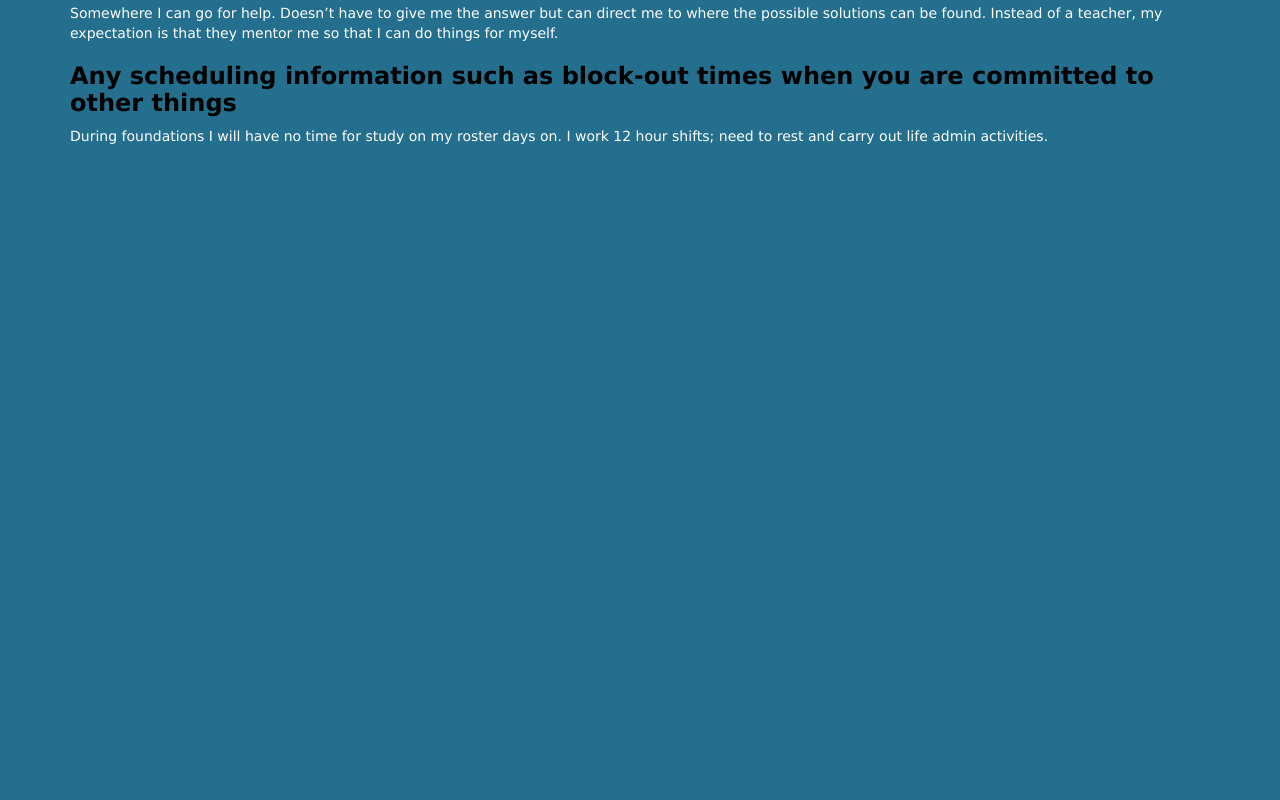
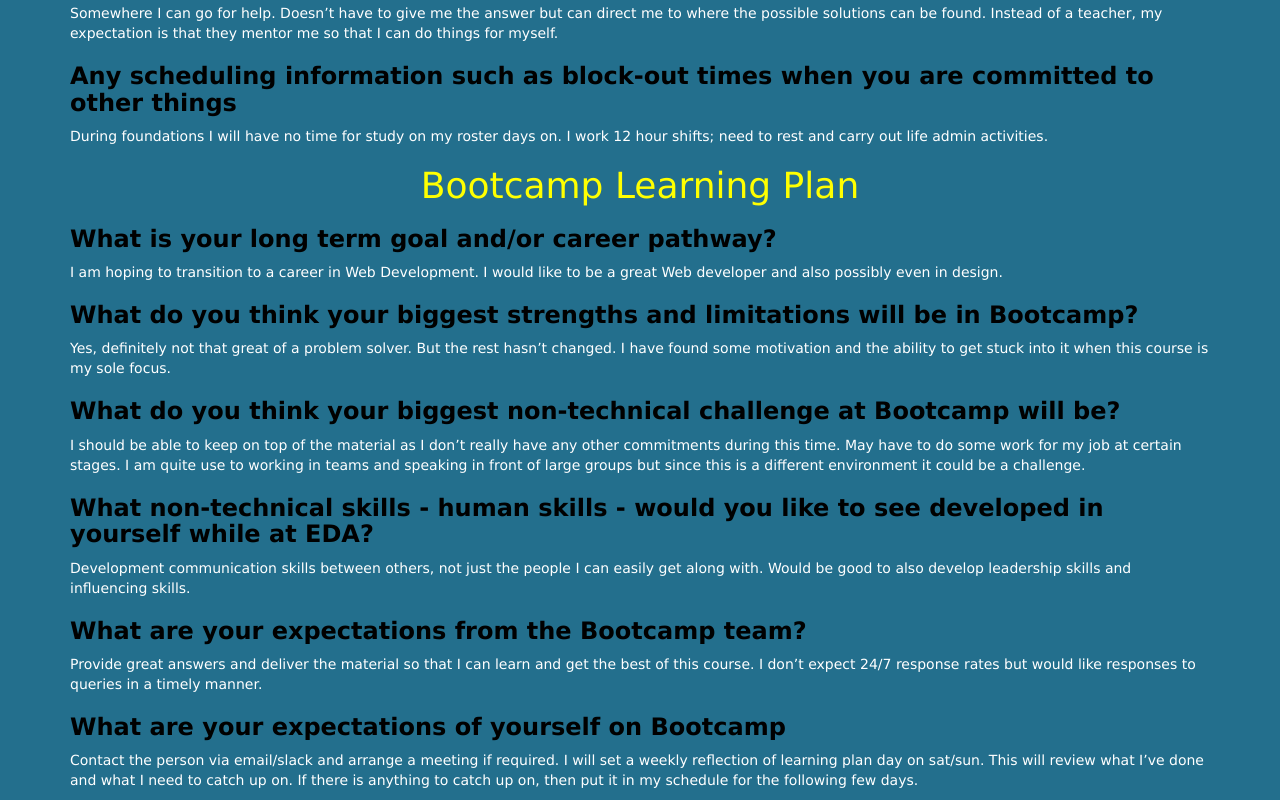
Before and after one commit to hanh008/hanh008.github.io, a plain HTML site: page blog/sprint2-cultural.html in a window 1280 px wide. Shown: the part 501-1301 px from the top of the page. Before the commit the page ends 800 px from the top, so only its background shows below. Drawn offline with Linux system fonts and the light colour scheme.

Commit message:
add sprint 5 learning plan

```diff
--- a/blog/sprint2-cultural.html
+++ b/blog/sprint2-cultural.html
@@ -13,7 +13,7 @@
 
 <body>
   <div class="container">
-    <h1 class="title">Learning Plan</h1>
+    <h1 class="title">Foundations Learning Plan</h1>
     <div>
       <h3>A description of your own strengths and limitations</h3>
       <p>
@@ -36,6 +36,33 @@
         During foundations I will have no time for study on my roster days on. I work 12 hour shifts; need to rest and carry out life admin activities.
       </p>
     </div>
+    <h1 class="title">Bootcamp Learning Plan</h1>
+    <div>
+      <h3>What is your long term goal and/or career pathway?</h3>
+      <p>
+        I am hoping to transition to a career in Web Development. I would like to be a great Web developer and also possibly even in design.
+      </p>
+      <h3>What do you think your biggest strengths and limitations will be in Bootcamp?</h3>
+      <p>
+        Yes, definitely not that great of a problem solver. But the rest hasn’t changed. I have found some motivation and the ability to get stuck into it when this course is my sole focus.
+      </p>
+      <h3>What do you think your biggest non-technical challenge at Bootcamp will be?</h3>
+      <p>
+        I should be able to keep on top of the material as I don’t really have any other commitments during this time. May have to do some work for my job at certain stages. I am quite use to working in teams and speaking in front of large groups but since this is a different environment it could be a challenge.
+      </p>
+      <h3>What non-technical skills - human skills - would you like to see developed in yourself while at EDA?</h3>
+      <p>
+        Development communication skills between others, not just the people I can easily get along with. Would be good to also develop leadership skills and influencing skills.
+      </p>
+      <h3>What are your expectations from the Bootcamp team?</h3>
+      <p>
+        Provide great answers and deliver the material so that I can learn and get the best of this course. I don’t expect 24/7 response rates but would like responses to queries in a timely manner.
+      </p>
+      <h3>What are your expectations of yourself on Bootcamp</h3>
+      <p>
+        Contact the person via email/slack and arrange a meeting if required. I will set a weekly reflection of learning plan day on sat/sun. This will review what I’ve done and what I need to catch up on. If there is anything to catch up on, then put it in my schedule for the following few days.
+      </p>
+    </div>
   </div>
 </body>
 
```
